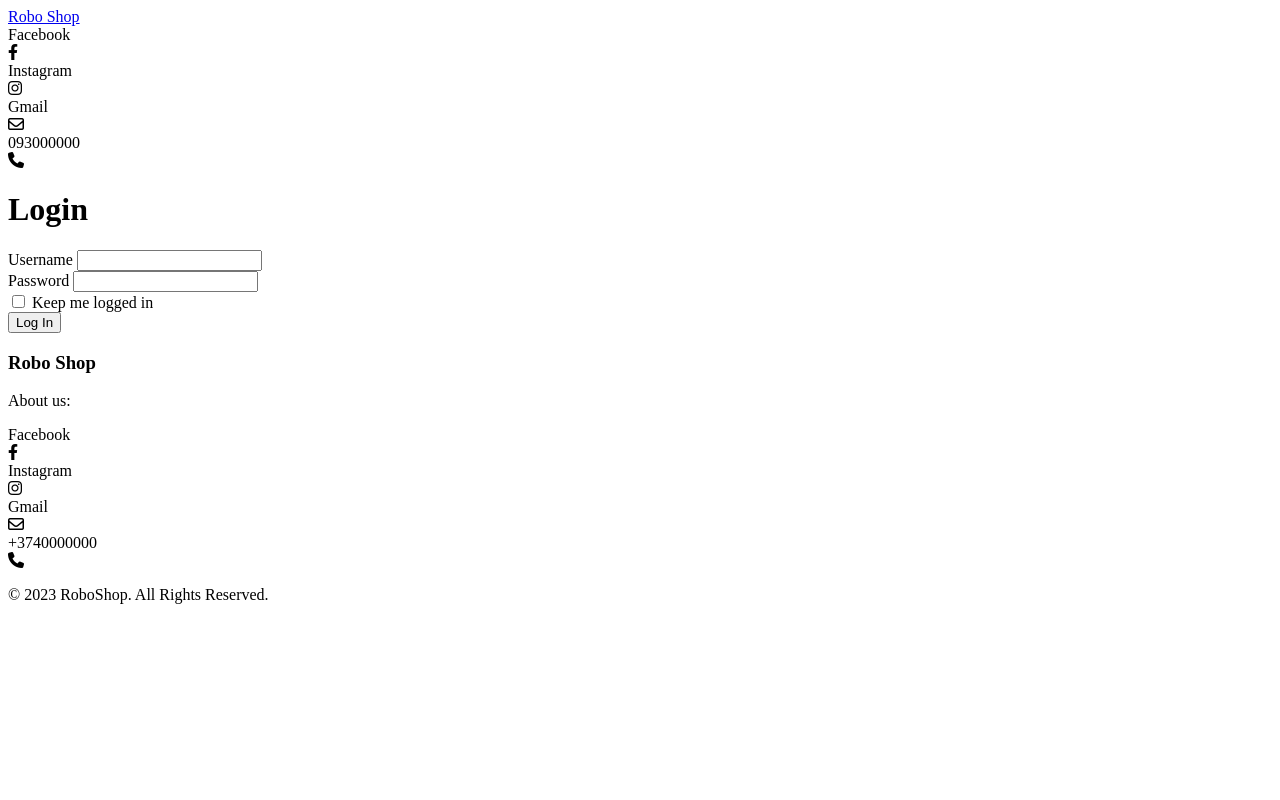
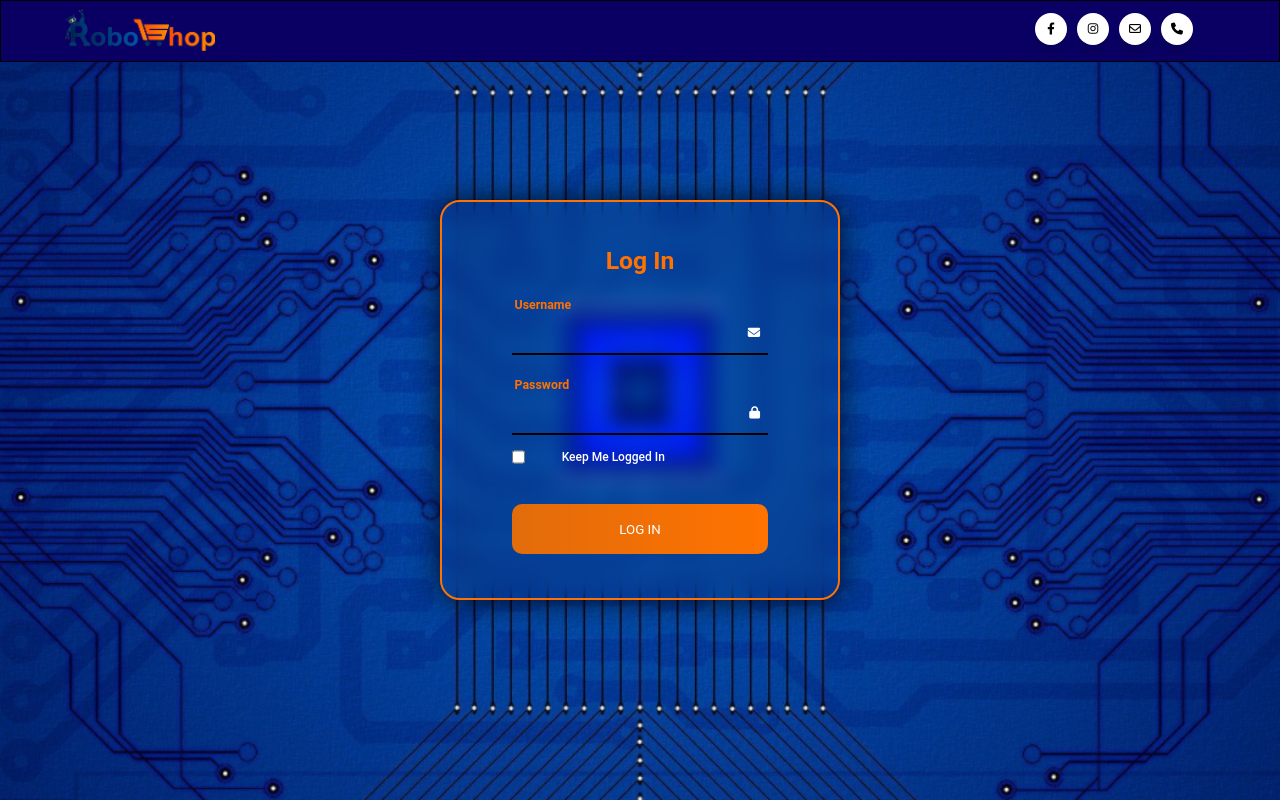
Before and after one commit to gasparyanvazgen/robotics-store, a Flask app: page /login in a window 1280 px wide. Run offline with Flask 2, Linux system fonts and the light colour scheme; data comes from the database, SQL or seed files in the repository.

Commit message:
add new version of frontend with login page - fix some problems (search button, login checkbox label)

```diff
--- /dev/null
+++ b/app/static/css/login.css
@@ -0,0 +1,285 @@
+*{
+    font-family: 'Roboto', sans-serif;
+    margin: 0;
+    padding: 0;
+    box-sizing: border-box;
+    outline: none;
+    border: none;
+    text-decoration: none;
+    text-transform: capitalize;
+    transition: .2s linear;
+}
+
+html{
+    font-size: 51.5%;
+    width: 100%;
+    overflow-x: hidden;
+    scroll-padding-top: 9rem;
+    scroll-behavior: smooth;
+}
+
+.header{
+    background: #0A0064;
+    display: flex;
+    align-items: center;
+    justify-content: space-between;
+    padding: 1rem 5%;
+    border-bottom: #000;
+    position: fixed;
+    top: 0;
+    left: 0;
+    right: 0;
+    z-index: 1000;
+    border: 1px solid #000;
+}
+
+.header .logo img{
+    width: 150px;
+    height: 42px;
+}
+
+
+.icons{
+    display: inline-flex;
+    margin-top: -5px;
+    margin-right: 17px;
+}
+
+.icons .icon{
+    margin: 0 5px;
+    display: flex;
+    align-items: center;
+    justify-content: center;
+    flex-direction: column;
+    position: relative;
+    z-index: 2;
+    cursor: pointer;
+    transition: all 0.4s cubic-bezier(0.68,-0.55,0.265,1.55);
+}
+
+.icons .icon span{
+    position: relative;
+    height: 32px;
+    width: 32px;
+    display: block;
+    background: #fff;
+    text-align: center;
+    border-radius: 50%;
+    z-index: 2;
+    box-shadow: 0 10px 10px rgba(0, 0, 0, 0.1);
+}
+
+.icons .icon span i{
+    font-size: 12px;
+    line-height: 32px;
+}
+
+.icons .icon:hover span{
+    color: #fff;
+}
+
+.icons .icon .tooltip{
+    position: absolute;
+    top: 0px;
+    background: #fff;
+    color: #fff;
+    font-size: 14px;
+    padding: 8px 15px;
+    border-radius: 25px;
+    box-shadow: 0 10px 10px rgba(0, 0, 0, 0.1);
+    opacity: 0;
+    pointer-events: none;
+    transition: all 0.4s cubic-bezier(0.68,-0.55,0.265,1.55);
+}
+
+.icons .icon:hover .tooltip{
+    top: 60px;
+    opacity: 1;
+    pointer-events: none;
+}
+
+.icons .icon .tooltip::before{
+    position: absolute;
+    content: "";
+    height: 15px;
+    width: 15px;
+    background: #fff;
+    top: -7px;
+    left: 50%;
+    transform: translateX(-50%) rotate(45deg);
+    transition: all 0.4s cubic-bezier(0.68,-0.55,0.265,1.55);
+}
+
+.icons .icon:hover span,
+.icons .icon:hover .tooltip{
+    text-shadow: 0px -1px 0px rgba(0, 0, 0, 0.4);
+}
+
+.icons .facebook:hover span,
+.icons .facebook:hover .tooltip,
+.icons .facebook:hover .tooltip::before{
+    background: #1900ff;
+}
+
+.icons .instagram:hover span,
+.icons .instagram:hover .tooltip,
+.icons .instagram:hover .tooltip::before{
+    background: #e02b68;
+}
+
+.icons .envelope:hover span,
+.icons .envelope:hover .tooltip,
+.icons .envelope:hover .tooltip::before{
+    background: #b11b1b;
+}
+
+.icons .phone:hover span,
+.icons .phone:hover .tooltip,
+.icons .phone:hover .tooltip::before{
+    background: #08af08;
+}
+
+
+@media (max-width:991px) {
+    html{
+        font-size: 55%;
+    }
+    .header{
+        padding: 1.5rem 2rem;
+    }
+}
+
+.back{
+    min-height: 100vh;
+    display: flex;
+    align-items: center;
+    justify-content: center;
+    background: url(../img/background1.jpg) no-repeat;
+    background-size: cover;
+    background-position: center;
+}
+
+
+
+.wrapper{
+    position: relative;
+    width: 400px;
+    height: 400px;
+    padding: 20px;
+    background: transparent;
+    text-align: center;
+    color: #fff;
+    border: 2px solid #ff7200;
+    border-radius: 20px;
+    backdrop-filter: blur(10px);
+    box-shadow: 0 0 30px rgba(0, 0, 0, .8);
+    display: flex;
+    justify-content: center;
+    align-items: center;
+}
+
+.wrapper .form-box{
+    width: 100%;
+    padding: 50px;
+}
+
+.wrapper .form-box h2{
+    font-size: 3em;
+    color: #ff7200;
+    text-align: center;
+}
+
+.wrapper .input-box {
+    position: relative;
+    width: 100%;
+    height: 50px;
+    border-bottom: 2px solid #000;
+    margin: 30px 0;
+}
+
+.wrapper .input-box label{
+    position: absolute;
+    top: 0;
+    left: 1%;
+    transform: translateY(-50%);
+    font-size: 1.5em;
+    color: #ff7200;
+    font-weight: 700;
+    pointer-events: none;
+    transition: .5s;
+}
+
+.wrapper .input-box input{
+    width: 100%;
+    height: 100%;
+    background: transparent;
+    border: none;
+    outline: none;
+    font-size: 1.5em;
+    color: #fff;
+    font-weight: 600;
+    padding: 0 35px 0 5px;
+    text-transform: lowercase;
+}
+
+.input-box .icon{
+    position: absolute;
+    right: 8px;
+    font-size: 1.5em;
+    color: #fff;
+    line-height: 57px;
+}
+
+.remember-forgot{
+    font-size: 12px;
+    color: #fff;
+    font-weight: 500;
+    margin: -15px 0 15px;
+    display: flex;
+    justify-content: space-between;
+}
+
+.remember-forgot input{
+    accent-color: #ff7200;
+    margin-right: 5px;
+}
+
+.remember-forgot label{
+    transform: translateX(-100%);
+}
+
+
+.remember-forgot a:hover{
+    text-decoration: underline;
+}
+
+.gradient-btn {
+    width: 100%;
+    height: 50px;
+    display: grid;
+    place-items: center;
+    text-decoration: none;
+    color: #fff;
+    background-image: linear-gradient(
+    to right,
+    #e26c0b 0%,
+    #ff7300 51%,
+    #e26c0b 100%
+    );
+    border-radius: 10px;
+    background-size: 200% auto;
+    transition: .3s ease-in-out;
+    text-transform: uppercase;
+    margin-top: 40px;
+    cursor: pointer;
+}
+
+.gradient-btn:hover{
+    background-position: right center;
+}
+
+@media (max-width:400px){
+    .remember-forgot{
+        font-size: 10px;
+    }
+}
--- a/app/static/js/index.js
+++ b/app/static/js/index.js
@@ -1,5 +1,5 @@
 function doSomething(){
-  document.getElementById("test").innerHTML = "Գնումներ կարող եք կատարել զանգի կամ հաղորդագրության միջոցով:Կայքի Ներքևի հատվածում կարող եք  գտնել ձեզ անհրաժեշտ ապրանքները և դրանց գները";
+  document.getElementById("button-info").innerHTML = "Գնումներ կարող եք կատարել զանգի կամ հաղորդագրության միջոցով: Կայքի Ներքևի հատվածում կարող եք  գտնել ձեզ անհրաժեշտ ապրանքները և դրանց գները";
 }
 
 // Type - categories
--- a/app/templates/base.html
+++ b/app/templates/base.html
@@ -6,7 +6,7 @@
     <meta name="viewport" content="width=device-width, initial-scale=1.0">
     <title>{% block title %} {% endblock %}</title>
     <link rel="stylesheet" type="text/css" href="https://cdnjs.cloudflare.com/ajax/libs/font-awesome/6.2.1/css/all.min.css">
-    <link rel="stylesheet" href="https://unpkg.com/aos@next/dist/aos.css" />
+    {% block css %} {% endblock %}
 </head>
 <body>
 {% block body %}
@@ -14,7 +14,9 @@
     {% block header %}
     <header class="header">
         <div class="logo">
-            <a href="{{ url_for('main.index') }}">Robo Shop</a>
+            <a href="{{ url_for('main.index') }}">
+                <img src="{{ url_for('static', filename='img/roboshop_logo.png') }}" alt="Robo Shop logo">
+            </a>
         </div>
         <div class="icons">
             <div class="icon facebook">
@@ -57,7 +59,7 @@
                 <span><i class="fa-regular fa-envelope"></i></span>
             </div>
             <div class="icon phone">
-                <div class="tooltip">+3740000000</div>
+                <div class="tooltip">093000000</div>
                 <span><i class="fa-solid fa-phone"></i></span>
             </div>
         </div>
--- a/app/templates/login.html
+++ b/app/templates/login.html
@@ -1,9 +1,14 @@
 {% extends "base.html" %}
 {% block title %}Login{% endblock %}
+{% block css %}
+<link rel="stylesheet" href="{{ url_for('static', filename='css/login.css') }}">
+{% endblock %}
 
 {% block content %}
-<div class="container">
-  <h1>Login</h1>
+<div class="back">
+  <div class="wrapper">
+    <div class="form-box login">
+      <h2>Log in</h2>
 
       {% for message in get_flashed_messages() %}
         <div class="alert alert-warning" role="alert">
@@ -13,19 +18,29 @@
 
       <form method="POST">
         {{ form.hidden_tag() }}
-      <div class="form-group">
-        {{ form.username.label(for="exampleInputEmail1") }}
-        {{ form.username(class="form-control", id="exampleInputEmail1") }}
+        <div class="input-box">
+          <span class="icon">
+            <i class="fa-solid fa-envelope"></i>
+          </span>
+          {{ form.username(id="Username") }}
+          {{ form.username.label(for="Username") }}
         </div>
-      <div class="form-group">
-        {{ form.password.label(for="exampleInputPassword1") }}
-        {{ form.password(class="form-control", id="exampleInputPassword1") }}
+        <div class="input-box">
+          <span class="icon">
+            <i class="fa-solid fa-lock"></i>
+          </span>
+          {{ form.password(id="Password") }}
+        {{ form.password.label(for="Password") }}
         </div>
-      <div class="form-check">
-        {{ form.remember_me(class="form-check-input", id="exampleCheck1") }}
-        {{ form.remember_me.label(class="form-check-label", for="exampleCheck1") }}
+        <div class="remember-forgot">
+          {{ form.remember_me(id="RememberMe") }}
+          {{ form.remember_me.label(for="RememberMe") }}
         </div>
-      {{ form.submit(class="btn btn-primary") }}
+        {{ form.submit(class="gradient-btn") }}
       </form>
     </div>
+  </div>
+</div>
 {% endblock %}
+
+{% block footer %}{% endblock %}
```
Also changed, not shown: app/static/css/style.css (+60 -78 lines), app/templates/index.html (+17 -13 lines), app/static/img/roboshop_logo.png (added). Lines whose indentation alone changed are shown as unchanged.
